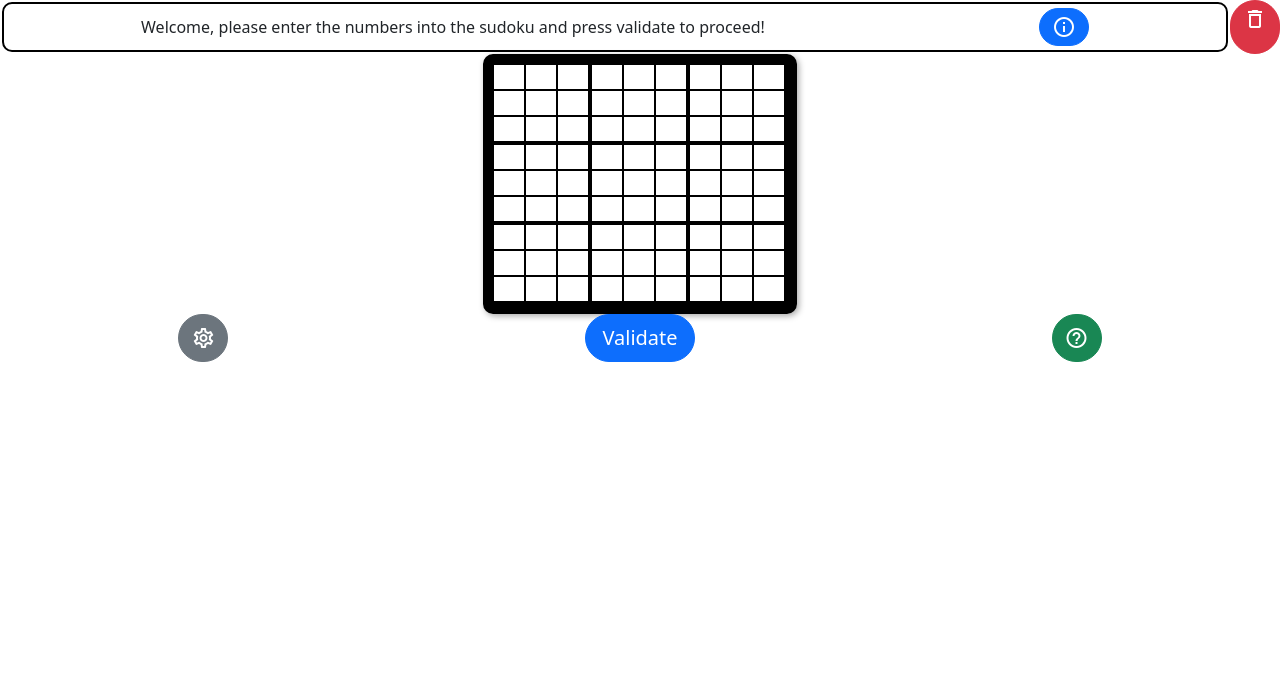
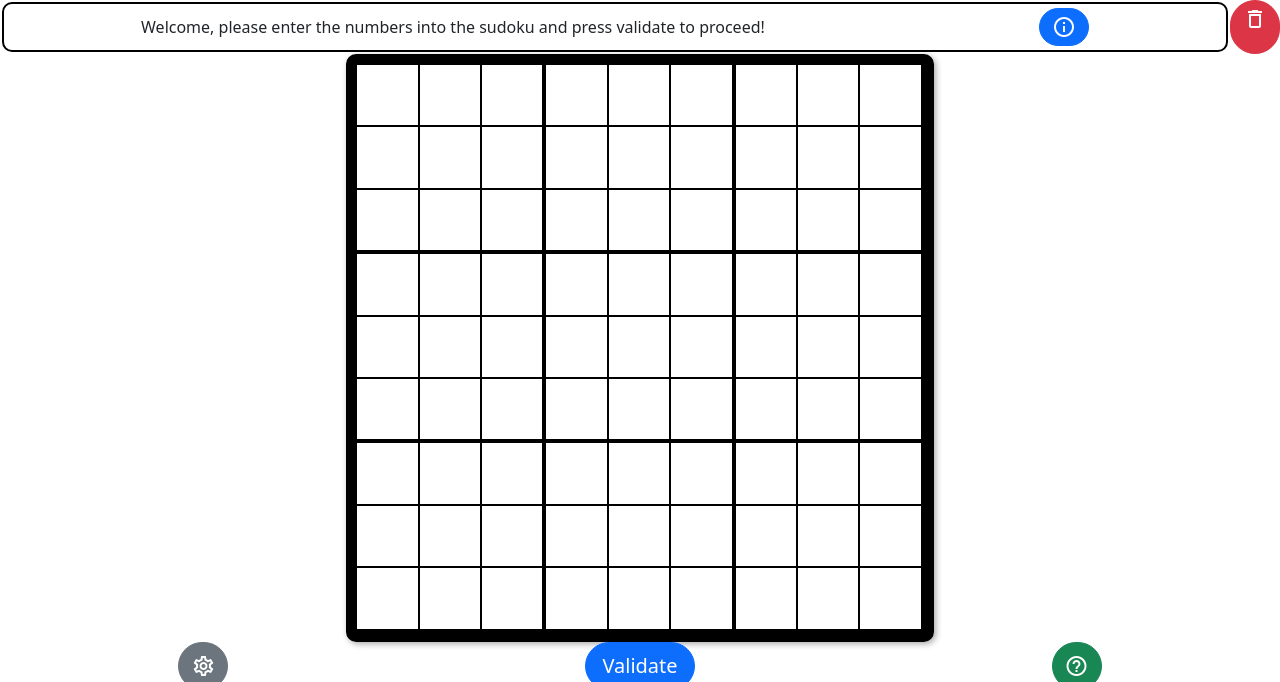
Before and after one commit to LucRome/Studienarbeit-Sudoku-Helper, a Django app: page / in a window 1280 px wide. Shown: the part 56-738 px from the top of the page. Run offline with Django 3.2, Linux system fonts and the light colour scheme.

Commit message:
Revert "use font size to scale sudoku table"
This reverts commit b65b4581252636a12419366d598030d1b7eb0ad1.

```diff
--- a/src/backend/sudoku_helper/static/css/sudoku.css
+++ b/src/backend/sudoku_helper/static/css/sudoku.css
@@ -14,19 +14,23 @@
   margin: 0px;
   border-radius: 0px;
   text-align: center;
-  width: 2em;
+  font-size: 90%;
 }
 
 /* Input Widths */
 @media screen and (orientation: landscape) {
-  main {
-    font-size: 6vw;
+  .sudoku input {
+    width: 7.8vh;
+    height: 7.8vh;
+    font-size: 7vh;
   }
 }
 
 @media screen and (orientation: portrait) {
-  main {
-    font-size: 8vh;
+  .sudoku input {
+    width: 10vw;
+    height: 10vw;
+    font-size: 9vw;
   }
 }
 
```
